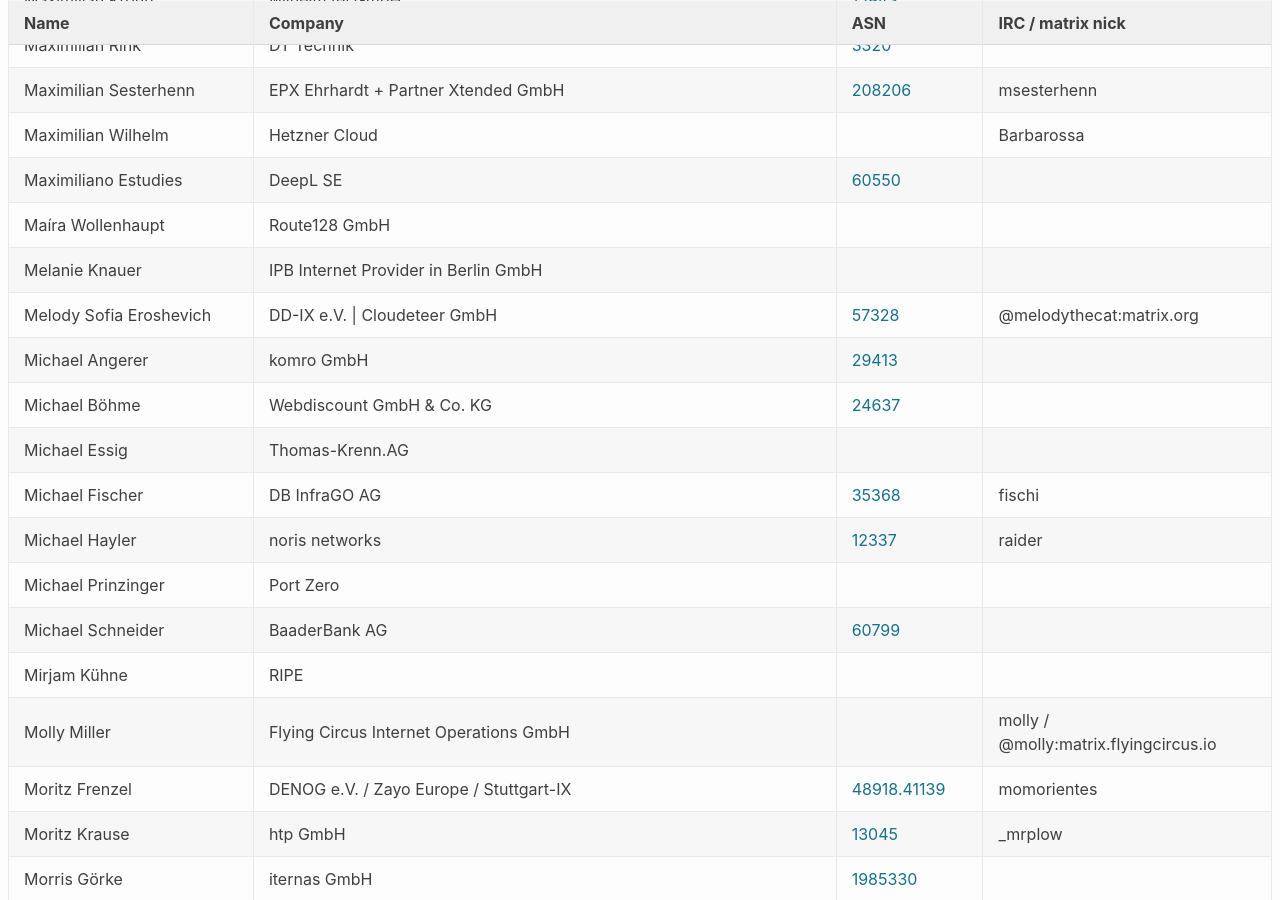
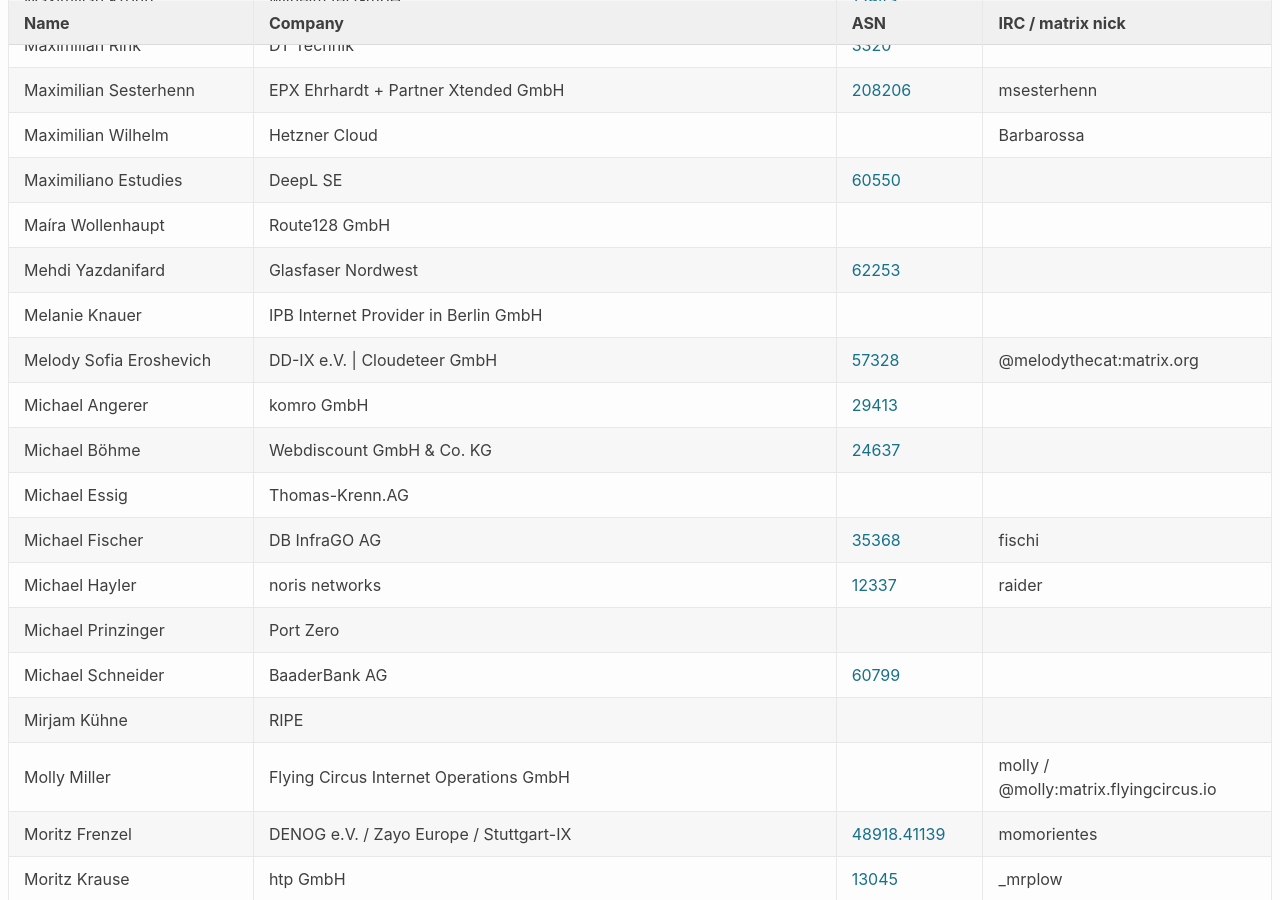
Before and after one commit to denog/pretix-attendeelist, a Jekyll site: the page built from denog16/index.markdown, in a window 1280 px wide and 900 px high, scrolled down 8596 px. Built offline with Jekyll 4.4.1, drawn with Linux system fonts in a browser that asks for light colours; some of the changed text lies outside the part shown.

Commit message:
Latest data: Tue Oct  1 08:11:25 UTC 2024

```diff
--- a/_data/attendees_denog16_onsite.json
+++ b/_data/attendees_denog16_onsite.json
@@ -1146,6 +1146,12 @@
     "asn": "204924"
   },
   {
+    "name": "Mehdi Yazdanifard",
+    "company": "Glasfaser Nordwest",
+    "irc": null,
+    "asn": "62253"
+  },
+  {
     "name": "Melanie Knauer",
     "company": "IPB Internet Provider in Berlin GmbH",
     "irc": null,
@@ -1494,6 +1500,12 @@
     "asn": null
   },
   {
+    "name": "Sören Busse",
+    "company": "Glasfaser Nordwest",
+    "irc": null,
+    "asn": "62253"
+  },
+  {
     "name": "Stefan Behte",
     "company": "Babiel GmbH",
     "irc": null,
```
